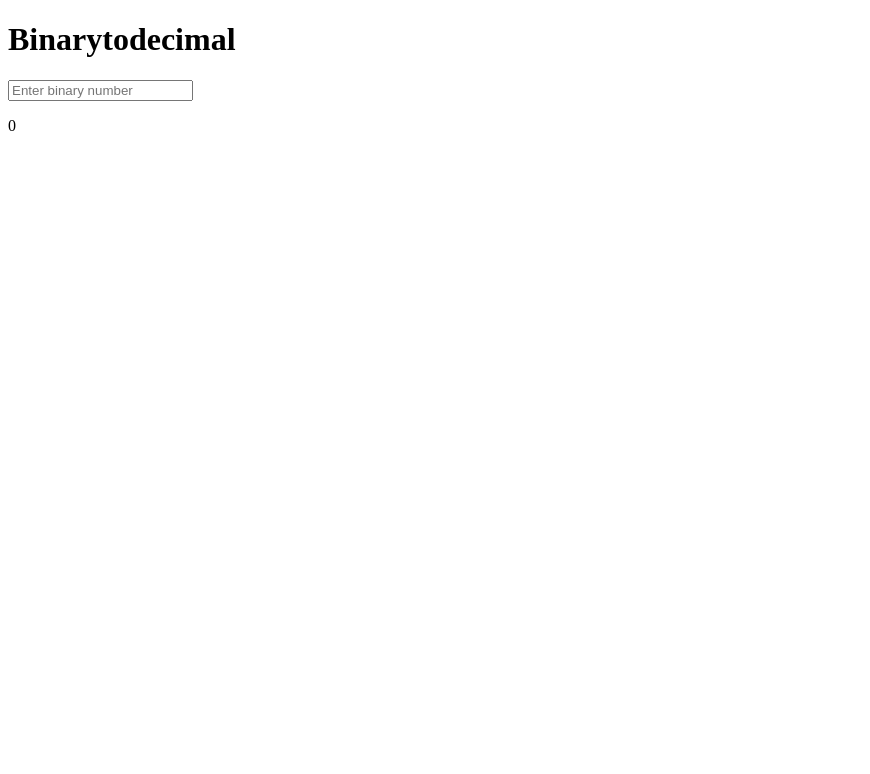
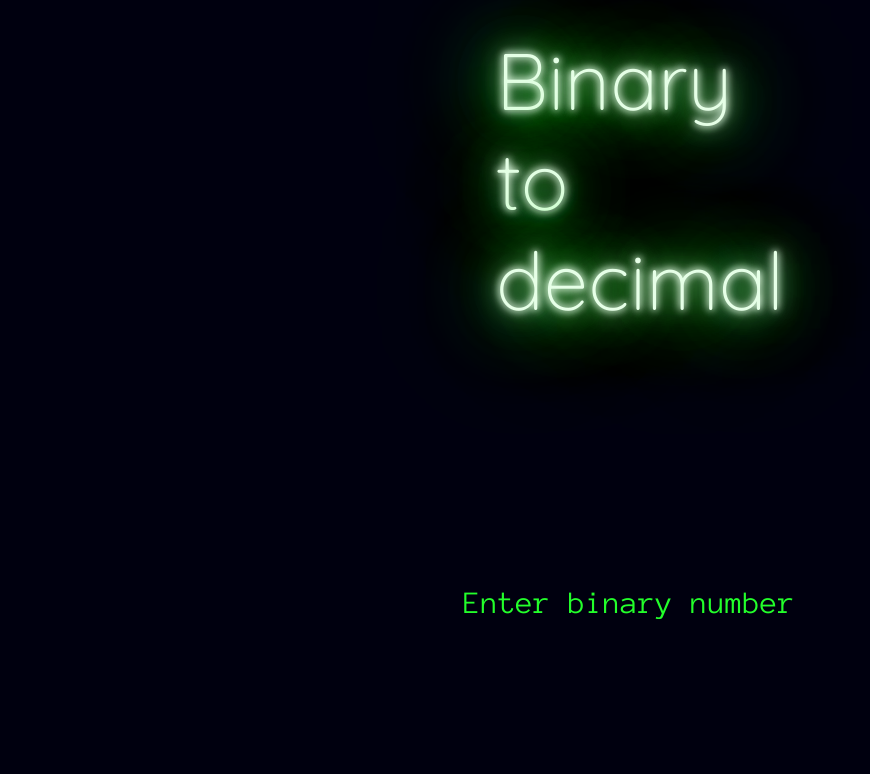
Before and after one commit to Chikimuras/binary_to_string, a plain HTML site: page index.html in a window 1280 px wide. Shown: the whole page, without its empty margins (0-870 px from the left). Drawn offline with Linux system fonts and the light colour scheme.

Commit message:
Design v0.1, not sure about it

```diff
--- /dev/null
+++ b/css/app.css
@@ -0,0 +1,132 @@
+@import url(./variables.css);
+
+html {
+    box-sizing: border-box;
+    font-size: 1rem;
+}
+
+*,
+*:before,
+*:after {
+    box-sizing: inherit;
+}
+
+body,
+h1,
+h2,
+h3,
+h4,
+h5,
+h6,
+p,
+ol,
+ul {
+    margin: 0;
+    padding: 0;
+    font-weight: normal;
+}
+
+ol,
+ul {
+    list-style: none;
+}
+
+img {
+    max-width: 100%;
+    height: auto;
+}
+
+body {
+    font-family: var(--font-family);
+}
+
+::selection {
+    background: var(--green);
+    color: var(--white);
+}
+
+#app {
+    min-height: 100vh;
+    min-width: 100vw;
+    display: flex;
+    flex-direction: column;
+    justify-content: center;
+    align-items: center;
+    gap: 5.5rem;
+    background-color: var(--black);
+}
+
+.app--title {
+    font-size: 5rem;
+    margin-bottom: 5.5rem;
+    font-weight: 100;
+    color: var(--white);
+    text-shadow: 0 0 7px var(--white),
+        0 0 10px var(--white),
+        0 0 21px var(--white),
+        0 0 42px var(--green),
+        0 0 82px var(--green),
+        0 0 92px var(--green),
+        0 0 102px var(--green),
+        0 0 151px var(--green);
+}
+
+.app--title span {
+    display: block;
+}
+
+.app--input-container {
+    margin-bottom: 1.25rem;
+}
+
+.app--input-container:after {
+    content: "";
+    display: block;
+    width: var(--border-width);
+    height: 1px;
+    background-color: var(--green);
+    margin-bottom: 1.25rem;
+    transition: cubic-bezier(0.19, 1, 0.22, 1) 0.1s;
+}
+
+#binary-input {
+    background: transparent;
+    border: none;
+    font-family: var(--font-family-monospace);
+    font-size: 2rem;
+    color: var(--green);
+    position: relative;
+
+}
+
+#binary-input:focus-visible {
+    outline: none;
+}
+
+::-webkit-input-placeholder {
+    color: var(--green);
+}
+
+::placeholder {
+    color: var(--green);
+}
+
+::-ms-input-placeholder {
+    color: var(--green);
+}
+
+:-ms-input-placeholder {
+    color: var(--green);
+}
+
+.app--container {
+    text-align: center;
+    padding: 5rem 2rem;
+}
+
+.app--output-container {
+    opacity: var(--output-opacity);
+    transition: opacity 0.5s;
+    font-size: 2.5rem;
+    color: var(--green);
+}
--- a/css/style.css
+++ /dev/null
@@ -1,35 +0,0 @@
-html {
-    box-sizing: border-box;
-    font-size: 1rem;
-}
-
-*,
-*:before,
-*:after {
-    box-sizing: inherit;
-}
-
-body,
-h1,
-h2,
-h3,
-h4,
-h5,
-h6,
-p,
-ol,
-ul {
-    margin: 0;
-    padding: 0;
-    font-weight: normal;
-}
-
-ol,
-ul {
-    list-style: none;
-}
-
-img {
-    max-width: 100%;
-    height: auto;
-}
--- /dev/null
+++ b/css/variables.css
@@ -0,0 +1,22 @@
+:root {
+    /**
+    * Fonts
+    */
+    --font-family: 'Quicksand', sans-serif;
+    --font-family-monospace: 'Anonymous Pro', monospace;
+
+
+    /**
+     * Colors
+     */
+    --black: hsl(240, 100%, 3%);
+    --white: hsl(122.39999999999998, 100%, 95.1%);
+    --green: hsl(122.19999999999999, 100%, 56.9%);
+
+    /**
+     * Misc
+     */
+
+    --border-width: 0%;
+    --output-opacity: 0;
+}
--- a/index.html
+++ b/index.html
@@ -5,10 +5,17 @@
         <meta http-equiv="X-UA-Compatible" content="IE=edge" />
         <meta name="viewport" content="width=device-width, initial-scale=1.0" />
         <title>Binary to Decimal</title>
+        <link rel="preconnect" href="https://fonts.googleapis.com" />
+        <link rel="preconnect" href="https://fonts.gstatic.com" crossorigin />
+        <link
+            href="https://fonts.googleapis.com/css2?family=Anonymous+Pro&family=Quicksand:wght@300;400;500;600;700&display=swap"
+            rel="stylesheet"
+        />
+        <link rel="stylesheet" href="css/app.css" />
     </head>
     <body>
         <div id="app">
-            <h1 class="main-title">
+            <h1 class="app--title">
                 <span>Binary</span><span>to</span><span>decimal</span>
             </h1>
             <div class="app--container">
```
